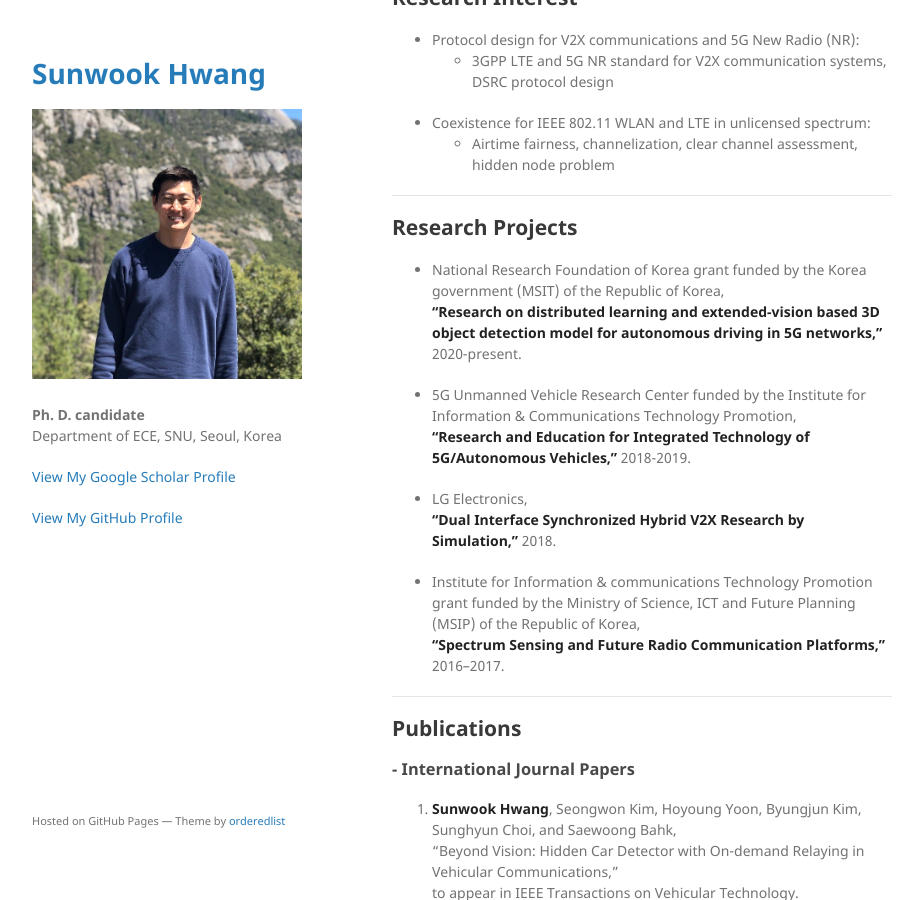
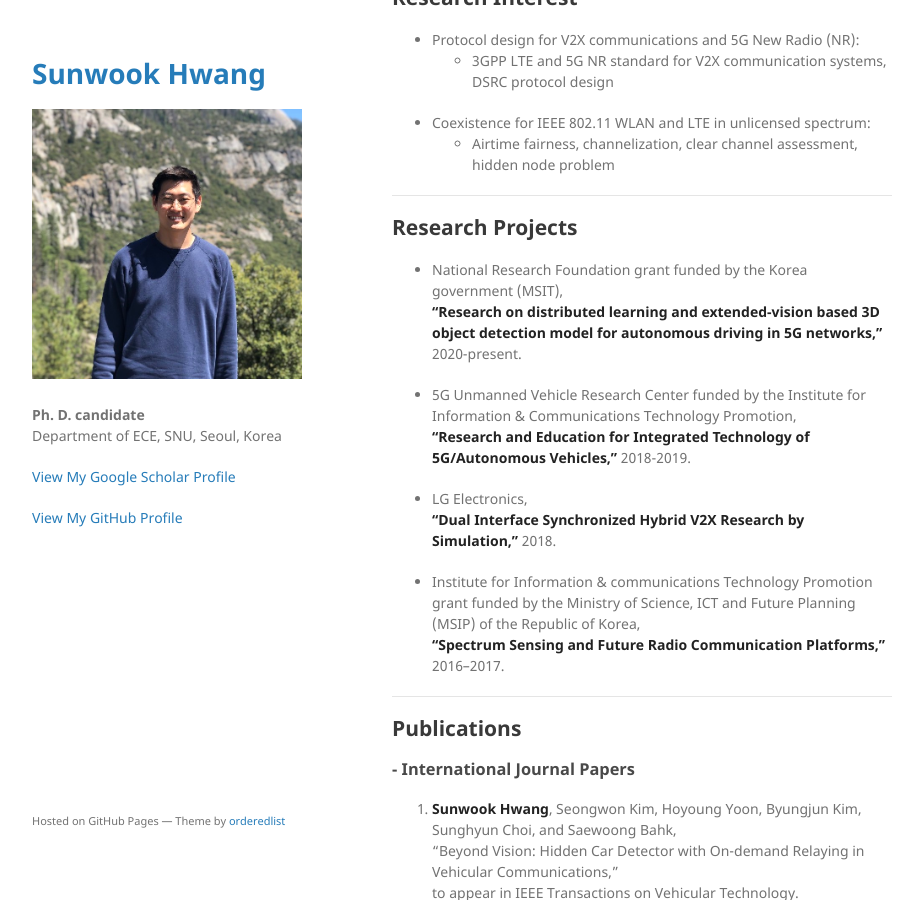
Before and after one commit to jeongjun-park/jeongjun-park.github.io, a Jekyll site: the page built from index.md, in a window 1280 px wide and 900 px high, scrolled down 893 px. Shown: the whole window, without its empty margins (178-1101 px from the left). Built offline with Jekyll 4.4.1, drawn with Linux system fonts in a browser that asks for light colours; our own code applies the rules of GitHub Pages for plain Markdown files.

Commit message:
201116-update

```diff
--- a/index.md
+++ b/index.md
@@ -40,7 +40,7 @@ at Samsung Research)
 ---
 ## Research Projects
 
-* National Research Foundation of Korea grant funded by the Korea government (MSIT) of the Republic of Korea,
+* National Research Foundation grant funded by the Korea government (MSIT),
 **“Research on distributed learning and extended-vision based 3D object detection model for autonomous driving in 5G networks,”** 2020-present.
 
 * 5G Unmanned Vehicle Research Center funded by the Institute for Information & Communications Technology Promotion,
```
